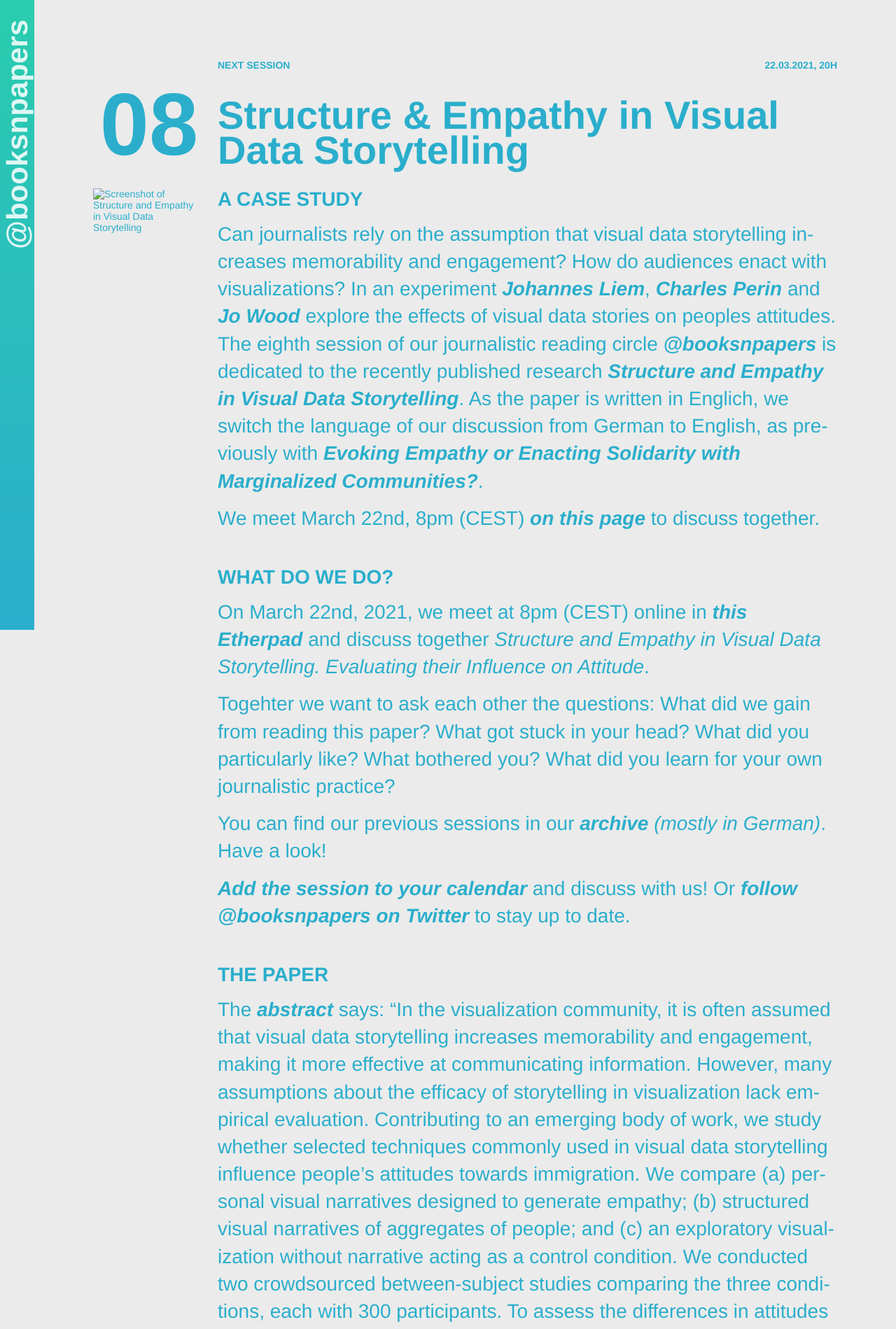
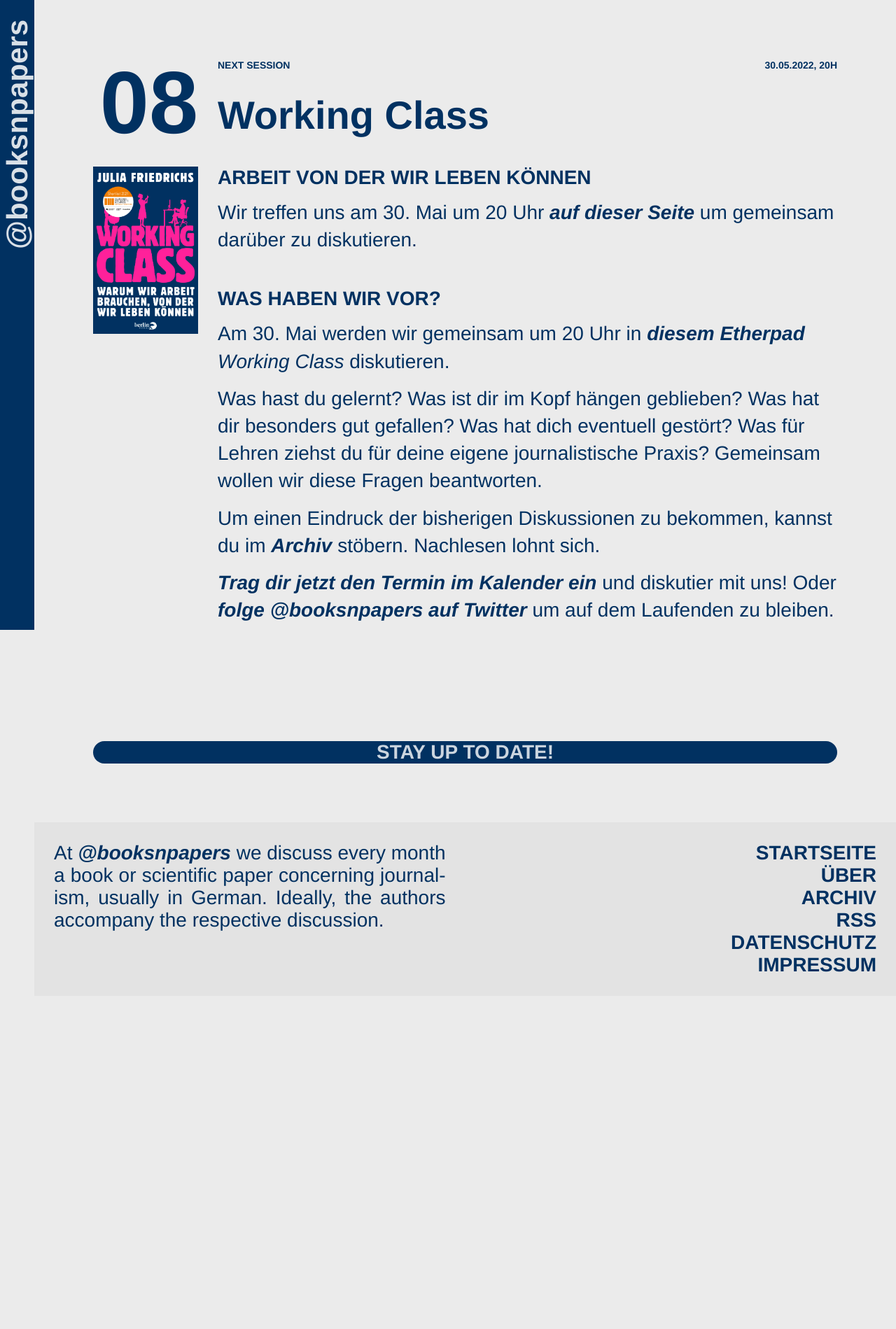
Before and after one commit to soerenengels/booksnpapers, a Jekyll site: the page built from index.md, in a window 1280 px wide. Shown: the top 1899 px of the page at 70% size. Built offline with Jekyll 4.4.1, drawn with Linux system fonts in a browser that asks for light colours; comment, search, counter and statistics services are not loaded; after the commit the page ends 1423 px from its top, so only the background shows below that; some of the changed text lies outside the part shown.

Commit message:
add: Session 8, Working Class

```diff
--- /dev/null
+++ b/_posts/2022-05-30-Working-Class.md
@@ -0,0 +1,47 @@
+---
+chapter: "08"
+title: "Working Class"
+type: "Book"
+numberOfPages: 320
+authors:
+  - { id: "https://www.juliafriedrichs.de/", givenName: "Julia", familyName: "Friedrichs", }
+description: "Mit der Lektüre von 'Working Class' (Julia Friedrichs) bestreiten wir Session 9 des digitalen Journalismus-Buchclubs @booksnpapers."
+eventImage: "09_working-class_2x1.png"
+eventImageAlt: "Ankündigungsgrafik der nächsten Buchclub-Session am 30.05.2022 zu Working Class"
+coverImage: "cover-working-class.jpeg"
+coverImageAlternative: "Buchcover von Working Class"
+date: 30.05.2022 20:00
+tags: Klassismus
+color: "#013161"
+colorHighlight: false
+permalink: /working-class
+sessionlink: "https://working-class.booksnpapers.de/"
+archiv: true
+published: true
+layout: book
+seo:
+  name: "Working Class"
+  type: "Event"
+---
+
+<section markdown="1">
+
+## Arbeit von der wir leben können
+
+Wir treffen uns am 30. Mai um 20 Uhr [auf dieser Seite](https://working-class.booksnpapers.de/) um gemeinsam darüber zu diskutieren.
+
+</section>
+
+<section markdown="1">
+
+## Was haben wir vor?
+
+Am 30. Mai werden wir gemeinsam um 20 Uhr in [diesem Etherpad](https://working-class.booksnpapers.de/) _Working Class_ diskutieren.
+
+Was hast du gelernt? Was ist dir im Kopf hängen geblieben? Was hat dir besonders gut gefallen? Was hat dich eventuell gestört? Was für Lehren ziehst du für deine eigene journalistische Praxis? Gemeinsam wollen wir diese Fragen beantworten.
+
+Um einen Eindruck der bisherigen Diskussionen zu bekommen, kannst du im [Archiv](/archiv) stöbern. Nachlesen lohnt sich.
+
+**Trag dir jetzt den Termin im Kalender ein** und diskutier mit uns! Oder [folge @booksnpapers auf Twitter](https://twitter.com/booksnpapers) um auf dem Laufenden zu bleiben.
+
+</section>
--- a/css/style.css
+++ b/css/style.css
@@ -42,7 +42,11 @@
 	--backgroundColorHeader: -webkit-linear-gradient(#2AAECC, #2ACCAE);
 	--backgroundColorHeader: linear-gradient(#2AAECC, #2ACCAE);
 	--fontColor: #2AAECC;
-
+	/* #9 Working Class */
+	--backgroundColorDocument: #EBEBEB;
+    --backgroundColorSidebar: #E3E3E3;
+	--backgroundColorHeader: #013161;
+	--fontColor: #013161;
 }
 
 /* Dokument */
```
Also changed, not shown: assets/cover-working-class.jpeg (added), assets/screenshot-structure-and-empahty-in-visual-data-storytelling.png (added), favicon.svg.
